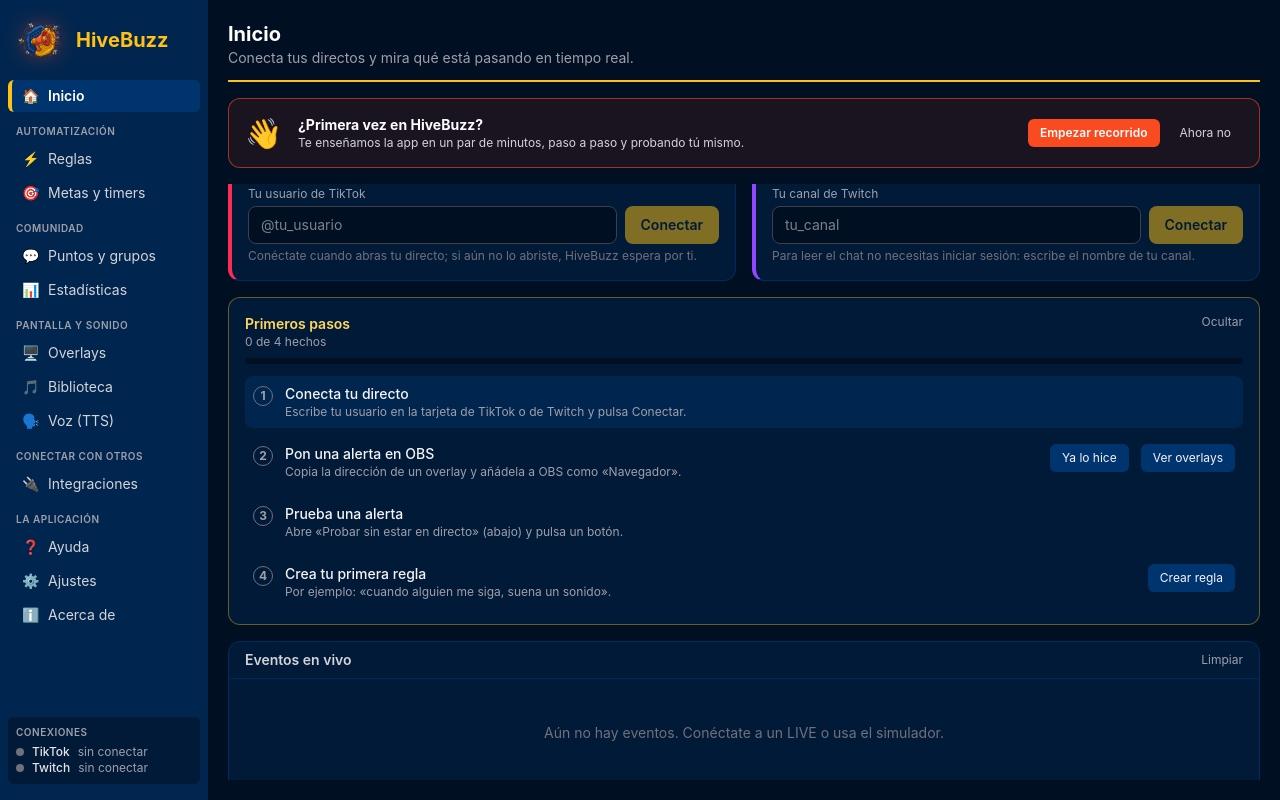
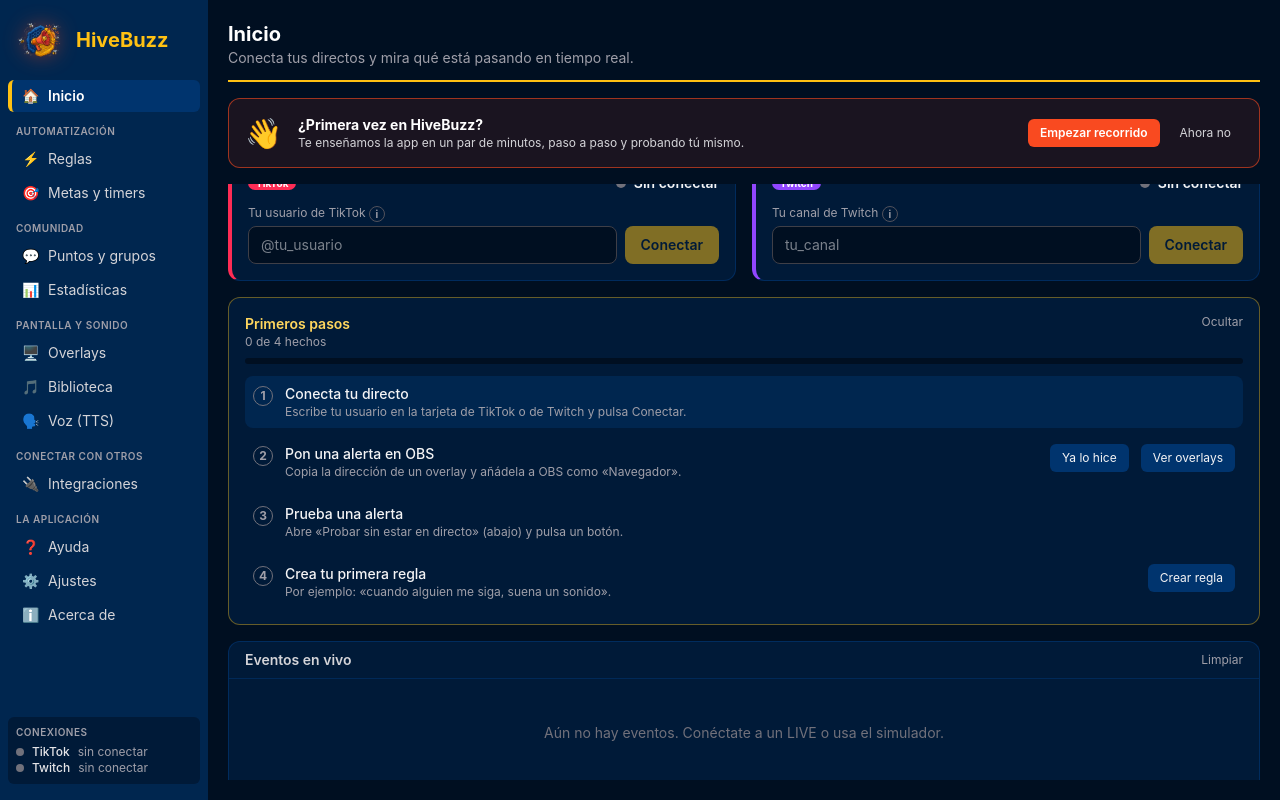
Before and after one commit to Lexharden/HiveBuzz, a React (Vite) app: page / in a window 1280 px wide. Built offline with nearby package versions, Linux system fonts and the light colour scheme.

Commit message:
Ayudas largas en un icono ⓘ (InfoTip) en tarjetas, campos y paneles; texto de la URL con HTTPS

```diff
--- a/src/components/goals/TimerEditor.tsx
+++ b/src/components/goals/TimerEditor.tsx
@@ -1,7 +1,7 @@
 import { useState } from "react";
 import { useTranslation } from "react-i18next";
 import type { Extension, ExtensionSource, TimerConfig, TimerMode } from "../../lib/types";
-import { Btn, Card, ErrorText, Field, NumberInput, Select, TextInput, useAction } from "../ui";
+import { Btn, Card, ErrorText, Field, InfoTip, NumberInput, Select, TextInput, useAction } from "../ui";
 
 const SOURCES: ExtensionSource["type"][] = ["coins", "likes", "follow", "share", "subscribe", "gift"];
 
@@ -75,8 +75,9 @@ export function TimerEditor({ initial, isNew, onSave, onCancel }: Props) {
 
         {!stopwatch && (
         <div>
-          <h3 className="mb-1 text-xs font-semibold text-zinc-400">{t("timers.extensions")}</h3>
-          <p className="mb-2 text-xs text-zinc-500">{t("timers.extensionsHint")}</p>
+          <h3 className="mb-2 text-xs font-semibold text-zinc-400">
+            {t("timers.extensions")} <InfoTip>{t("timers.extensionsHint")}</InfoTip>
+          </h3>
           <div className="space-y-2">
             {cfg.extensions.map((e, i) => (
               <div key={i} className="flex items-end gap-2 rounded-lg border border-zinc-800 bg-zinc-950/50 p-2">
--- a/src/components/home/ConnectionCard.tsx
+++ b/src/components/home/ConnectionCard.tsx
@@ -4,6 +4,7 @@ import { api, errorMessage } from "../../lib/api";
 import { isActive, statusKey } from "../../lib/connectionText";
 import type { Platform, StatusUpdate } from "../../lib/types";
 import { PlatformBadge } from "../PlatformBadge";
+import { InfoTip } from "../ui";
 
 const DOT: Record<StatusUpdate["state"], string> = {
   disconnected: "bg-zinc-500",
@@ -72,7 +73,7 @@ export function ConnectionCard({ platform, status, lastName, children, onChanged
 
       <form onSubmit={submit} className="mt-3">
         <label htmlFor={inputId} className="mb-1 block text-xs text-zinc-400">
-          {t(`conn.${platform}.label`)}
+          {t(`conn.${platform}.label`)} <InfoTip>{t(`conn.${platform}.help`)}</InfoTip>
         </label>
         <div className="flex gap-2">
           <input
@@ -93,7 +94,6 @@ export function ConnectionCard({ platform, status, lastName, children, onChanged
             {busy ? t("connect.busy") : active ? t("connect.disconnect") : t("connect.connect")}
           </button>
         </div>
-        <p className="mt-1 text-xs text-zinc-500">{t(`conn.${platform}.help`)}</p>
       </form>
 
       {error && (
--- a/src/components/overlays/OverlaysPage.tsx
+++ b/src/components/overlays/OverlaysPage.tsx
@@ -129,7 +129,7 @@ export function OverlaysPage({ info }: { info: AppInfo | null }) {
           <>
             <Card
               title={nameOf(def)}
-              hint={t("overlays.urlHint")}
+              hint={`${t("overlays.urlHint")} ${isTestable(def) ? t("overlays.previewHintTest") : t("overlays.previewHintLive")}`}
               actions={
                 <div className="flex gap-2">
                   <Btn onClick={() => void copyUrl()} disabled={!url}>{copied ? t("settings.copied") : t("settings.copy")}</Btn>
@@ -189,7 +189,6 @@ export function OverlaysPage({ info }: { info: AppInfo | null }) {
               }
             >
               {url ? <Preview url={url} /> : <p className="text-sm text-zinc-500">{t("overlays.noServer")}</p>}
-              <p className="mt-2 text-xs text-zinc-500">{isTestable(def) ? t("overlays.previewHintTest") : t("overlays.previewHintLive")}</p>
             </Card>
 
             {def.id === "jar" && (
--- a/src/components/rules/RuleEditor.tsx
+++ b/src/components/rules/RuleEditor.tsx
@@ -1,7 +1,7 @@
 import { useEffect, useState } from "react";
 import { useTranslation } from "react-i18next";
 import type { Conditions, Goal, Media, Role, Rule, Sound, Step, TimerView, Trigger, TriggerType, VoiceInfo } from "../../lib/types";
-import { Btn, Card, Checkbox, ErrorText, Field, NumberInput, Select, TextInput, useAction } from "../ui";
+import { Btn, Card, Checkbox, ErrorText, Field, InfoTip, NumberInput, Select, TextInput, useAction } from "../ui";
 import { api } from "../../lib/api";
 import { GroupPicker } from "../groups/GroupPicker";
 import { useViewerGroups } from "../groups/useViewerGroups";
@@ -145,8 +145,8 @@ export function RuleEditor({ initial, isNew, actionTypes, sounds, media, voices,
               return on ? { ...rest, replacesGeneral: true } : rest;
             })}
             label={t("editor.replacesGeneral")}
-          />
-          <p className="mt-1 text-xs text-zinc-500">{t("editor.replacesGeneralHint")}</p>
+          />{" "}
+          <InfoTip>{t("editor.replacesGeneralHint")}</InfoTip>
         </div>
       </Card>
 
--- a/src/components/ui.tsx
+++ b/src/components/ui.tsx
@@ -1,17 +1,91 @@
-import { useCallback, useEffect, useRef, useState, type ReactNode } from "react";
+import { useCallback, useEffect, useId, useRef, useState, type ReactNode } from "react";
+import { useTranslation } from "react-i18next";
 import { errorMessage } from "../lib/api";
 
 const inputCls =
   "w-full rounded-md border border-zinc-700 bg-zinc-950 px-2 py-1.5 text-sm outline-none focus:border-amber-400 disabled:opacity-50";
 
+/** Pistas más largas que esto se muestran tras un icono ⓘ en vez de ocupar sitio en la pantalla. */
+export const HINT_INLINE_MAX = 60;
+export const isLongHint = (hint: string) => hint.length > HINT_INLINE_MAX;
+
+/**
+ * Icono de ayuda ⓘ: al pulsarlo (o pasar el ratón / enfocarlo con el teclado) muestra el texto en una burbuja que se
+ * ajusta al ancho y no desborda. Se cierra con Escape, al pulsar fuera o al soltar el foco.
+ */
+export function InfoTip({ children, className = "" }: { children: ReactNode; className?: string }) {
+  const { t } = useTranslation();
+  const [open, setOpen] = useState(false);
+  const [alignRight, setAlignRight] = useState(false);
+  const box = useRef<HTMLSpanElement>(null);
+  const id = useId();
+
+  function show() {
+    // Si el icono está en la mitad derecha de la ventana, la burbuja se abre hacia la izquierda para no salirse.
+    const r = box.current?.getBoundingClientRect();
+    setAlignRight(r ? r.left > window.innerWidth / 2 : false);
+    setOpen(true);
+  }
+
+  useEffect(() => {
+    if (!open) return;
+    const onDown = (e: MouseEvent) => {
+      if (box.current && !box.current.contains(e.target as Node)) setOpen(false);
+    };
+    const onKey = (e: KeyboardEvent) => e.key === "Escape" && setOpen(false);
+    document.addEventListener("mousedown", onDown);
+    document.addEventListener("keydown", onKey);
+    return () => {
+      document.removeEventListener("mousedown", onDown);
+      document.removeEventListener("keydown", onKey);
+    };
+  }, [open]);
+
+  return (
+    <span ref={box} className={`relative inline-block align-middle ${className}`} onMouseEnter={show} onMouseLeave={() => setOpen(false)}>
+      <button
+        type="button"
+        aria-label={t("ui.help")}
+        aria-expanded={open}
+        aria-describedby={open ? id : undefined}
+        onClick={(e) => {
+          e.preventDefault();
+          e.stopPropagation();
+          open ? setOpen(false) : show();
+        }}
+        onFocus={show}
+        onBlur={() => setOpen(false)}
+        className="inline-flex h-4 w-4 items-center justify-center rounded-full border border-zinc-600 text-[10px] font-bold leading-none text-zinc-400 hover:border-amber-400 hover:text-amber-300 focus:border-amber-400 focus:outline-none"
+      >
+        i
+      </button>
+      {open && (
+        <span
+          id={id}
+          role="tooltip"
+          className={`absolute top-full z-50 mt-1 w-72 max-w-[min(18rem,80vw)] whitespace-normal break-words rounded-lg border border-zinc-700 bg-zinc-900 p-2 text-left text-xs font-normal normal-case leading-snug text-zinc-300 shadow-xl ${alignRight ? "right-0" : "left-0"}`}
+        >
+          {children}
+        </span>
+      )}
+    </span>
+  );
+}
+
 export function Card({ title, hint, actions, children }: { title?: string; hint?: string; actions?: ReactNode; children: ReactNode }) {
+  // Con título, una pista larga va en un ⓘ junto a él; sin título (o si es corta) se queda a la vista.
+  const tip = !!hint && !!title && isLongHint(hint);
   return (
     <section className="rounded-xl border border-brand-700/70 bg-brand-900 p-4">
       {(title || actions) && (
         <div className="mb-3 flex items-start justify-between gap-3">
-          <div>
-            {title && <h2 className="text-sm font-semibold text-zinc-300">{title}</h2>}
-            {hint && <p className="mt-0.5 text-xs text-zinc-500">{hint}</p>}
+          <div className="min-w-0">
+            {title && (
+              <h2 className="text-sm font-semibold text-zinc-300">
+                {title} {tip && <InfoTip>{hint}</InfoTip>}
+              </h2>
+            )}
+            {hint && !tip && <p className="mt-0.5 break-words text-xs text-zinc-500">{hint}</p>}
           </div>
           {actions}
         </div>
@@ -22,11 +96,14 @@ export function Card({ title, hint, actions, children }: { title?: string; hint?
 }
 
 export function Field({ label, hint, children, className = "" }: { label: string; hint?: string; children: ReactNode; className?: string }) {
+  const tip = !!hint && isLongHint(hint);
   return (
     <label className={`block text-xs ${className}`}>
-      <span className="mb-1 block text-zinc-400">{label}</span>
+      <span className="mb-1 block text-zinc-400">
+        {label} {tip && <InfoTip>{hint}</InfoTip>}
+      </span>
       {children}
-      {hint && <span className="mt-1 block text-zinc-500">{hint}</span>}
+      {hint && !tip && <span className="mt-1 block break-words text-zinc-500">{hint}</span>}
     </label>
   );
 }
```
Also changed, not shown: src/components/SettingsPanel.tsx (+12 -9 lines), src/components/rules/ActionParams.tsx (+4 -3 lines), src/i18n/en.json, src/i18n/es.json, 1 other file (tests, documents, lock files or other folders).
